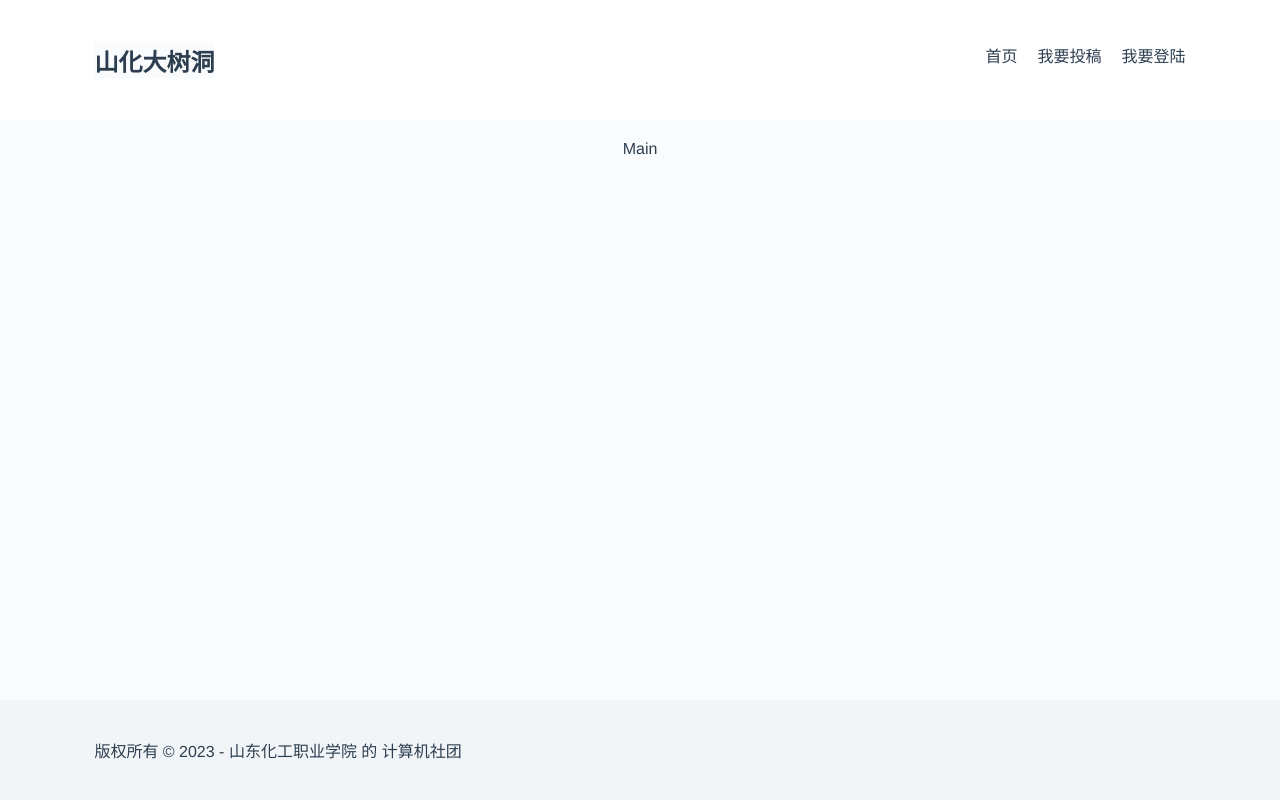
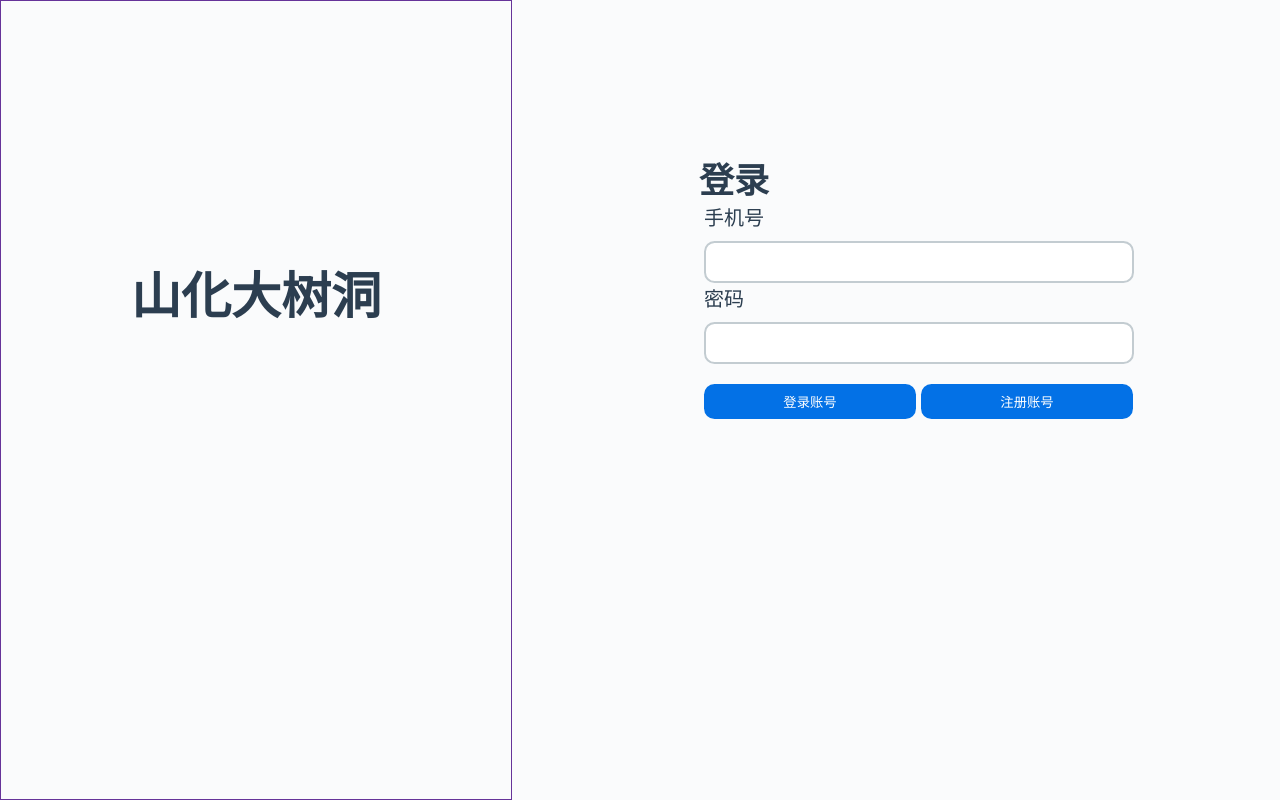
Before and after one commit to BoyChai/shdsd, a Vue app: page / in a window 1280 px wide. Built offline with nearby package versions, Linux system fonts and the light colour scheme.

Commit message:
Add Login And Sign up

```diff
--- a/src/App.vue
+++ b/src/App.vue
@@ -1,25 +1,71 @@
 <template>
   <div class="common-layout" v-if="loginStatus">
     <el-container>
-      <el-header id="header" class="bg_color" style=" height: 120px; display: flex; align-items: center;">
+      <el-header id="header" class="bg_color" style="position:fixed;right: 0;top:0;left:0;height: 120px; display: flex; align-items: center;">
         <div class="margins">
           <h1 style="float: left;">山化大树洞</h1>
-          <div class="navigation bg_color">
+          <div class="navigation bg_color" style="margin-top: 2%">
             <span class="bg_color">我要登陆</span>
             <span class="bg_color">我要投稿</span>
             <span class="bg_color">首页</span>
           </div>
         </div>
       </el-header>
-      <el-main>Main</el-main>
+      <el-main>
+        <div style="margin-top: 120px">Main</div>
+      </el-main>
       <el-footer style="background-color:#F2F5F7;height: 100px; display: flex; align-items: center;position: fixed;left: 0px;bottom: 0px;right: 0px;">
         <div style="background-color:#F2F5F7;margin-left: 6%">
-          版权所有 © 2023 - 山东化工职业学院 的 计算机社团
+          版权所有 © 2023 - 山东化工职业学院 - 计算机社团
         </div>
       </el-footer>
     </el-container>
   </div>
+  <div v-else class="common-layout" style="position: fixed;bottom: 0px;left: 0px;top:0px;right: 0px;">
+    <el-container style="height: 100%;">
+      <el-aside style="height: 100%; border: 1px solid rebeccapurple" width="40%">
+        <h1 style="font-size: 50px;margin-top: 50%">山化大树洞</h1>
+      </el-aside>
+      <el-main  style="height: 100%; padding: 0">
+        <div  style="text-align: left;margin-top: 16%;margin-left: 25%;float:left;width: 100px;">
+          <h1 style="margin-left: -5px;font-family:Gabriola,serif;font-size: 35px">登录</h1>
+          <div style=" margin-top:-30%;font-size: 20px">
+            手机号
+          </div>
+          <input class="loginInput" />
+          <div style="font-size: 20px">
+            密码
+          </div>
+          <input class="loginInput" type="password" />
+        </div>
+        <div style="margin-top: 50%; float: left;margin-left: -100px">
+          <button class="loginBtn">登录账号</button>
+          <button @click="signupVisible=true" class="loginBtn" style="margin-left: 5px">注册账号</button>
+        </div>
+        <el-dialog
+            v-model="signupVisible"
+            title="注册账号"
+            width="50%"
+            :before-close="handleClose"
+        >
+          <div style="text-align: left;margin-left: 110px">
+            手机:<input class="loginInput" />
+            <br>
+             密码:<input class="loginInput" />
+            <br>
+            验证:<input class="loginInput" />
 
+          </div>
+          <template #footer>
+            <span class="dialog-footer">
+            <el-button type="primary" @click="dialogVisible = false">注册账号</el-button>
+            <el-button type="primary" @click="signupVisible=false">前往登录</el-button>
+      </span>
+          </template>
+        </el-dialog>
+      </el-main>
+    </el-container>
+  </div>
 </template>
 
 <style>
@@ -43,11 +89,13 @@ nav a {
 nav a.router-link-exact-active {
   color: #42b983;
 }
-* {
-  margin: 0;
+
+html {
+  margin:0;
   padding: 0;
   background-color: #FAFBFC;
 }
+
 #header>*{
   background-color: white;
 }
@@ -61,9 +109,32 @@ nav a.router-link-exact-active {
   margin-left: 20px;
   float: right;
 }
+
+.loginInput{
+  //margin-left: px;
+  margin-top: 10px;
+  border: 2px solid #c3ccd1;
+  width: 402px;
+  height: 19px;
+  border-radius: 0.66rem;
+  font-size: 0.95rem;
+  padding: 0.6rem 0.75rem;
+}
+.loginBtn {
+  background-color: #0371E6;
+  color: white;
+  height: 35px;
+  width: 212px;
+  border: 0px;
+  border-radius: 0.66rem;
+}
 </style>
 <script setup>
 import {ref} from "vue";
 
-const loginStatus = ref(true)
+const loginStatus = ref(false)
+const signupStatus = ref(false)
+const signupVisible = ref(false)
+import 'element-plus/dist/index.css'
+
 </script>
```
